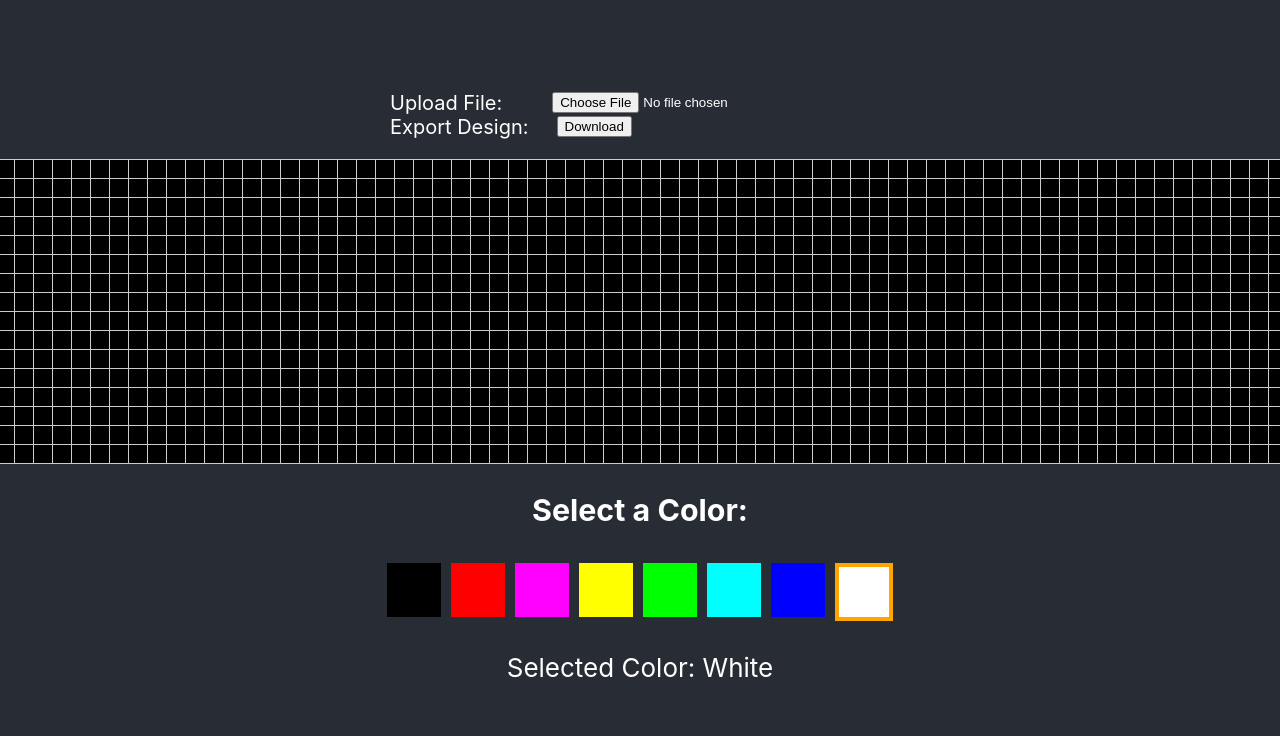
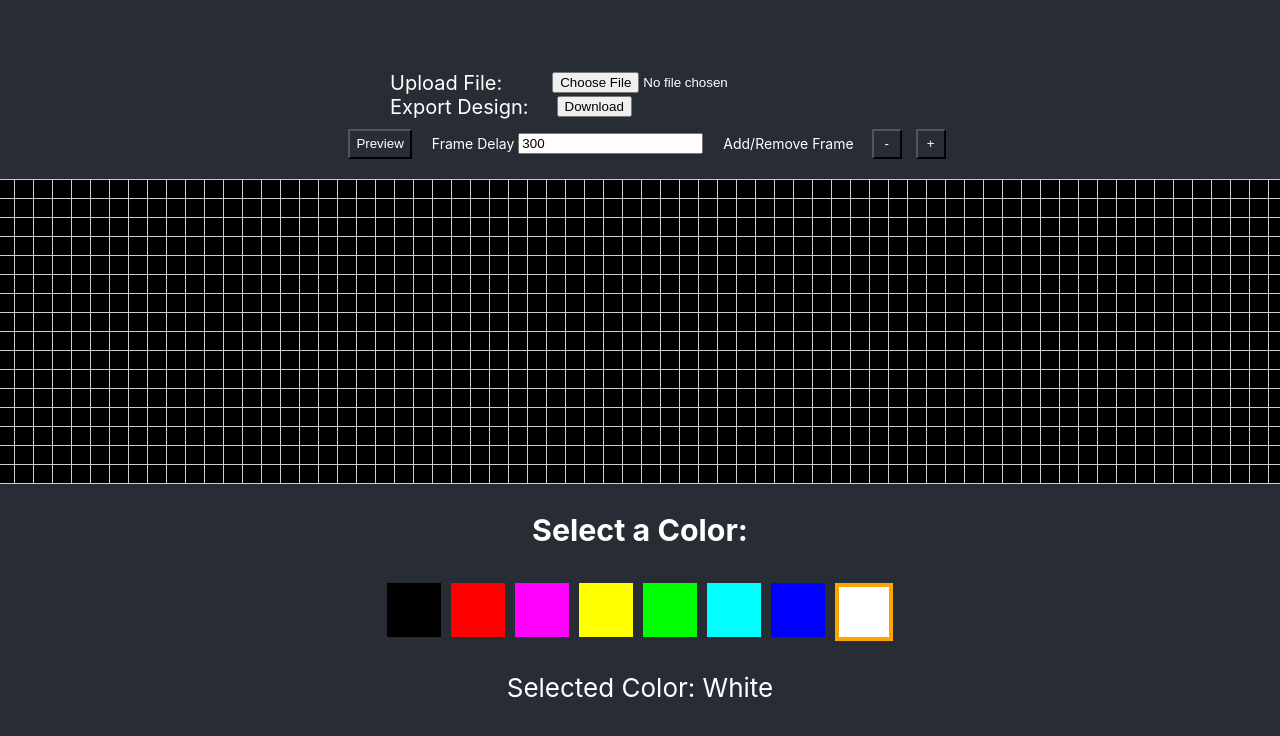
Before and after one commit to HumbertoL/coolled-editor, a React (Create React App) app: page / in a window 1280 px wide. Shown: the top 736 px of the page. Built offline with nearby package versions, Linux system fonts and the light colour scheme.

Commit message:
feat: add remove frame feature

```diff
--- a/src/App.js
+++ b/src/App.js
@@ -40,7 +40,8 @@ const getInitialPixelArray = () => {
 const getInitialData = () => {
   const imageObject = {
     pixelArray: getInitialPixelArray(),
-    isAnimation: false,
+    isAnimation: true,
+    delays: 300,
     frameNum: 1,
     pixelWidth: GRID_WIDTH,
     pixelHeight: GRID_HEIGHT,
--- a/src/FrameControls.js
+++ b/src/FrameControls.js
@@ -1,6 +1,11 @@
 import React, { useEffect } from 'react';
 import styled from 'styled-components';
-import { getFrameData, getStartingPixel, insertFrame } from './helpers/frame';
+import {
+  getFrameData,
+  getStartingPixel,
+  insertFrame,
+  removeFrame,
+} from './helpers/frame';
 
 const StyledRoot = styled.div`
   display: flex;
@@ -52,10 +57,6 @@ const FrameControls = ({
     }
   }, [isPreviewing, delays, frameNum]);
 
-  if (!frameNum || frameNum <= 1) {
-    return null;
-  }
-
   const handleClick = () => {
     setIsPreviewing(!isPreviewing);
   };
@@ -70,7 +71,6 @@ const FrameControls = ({
 
   const handleAddFrame = () => {
     // copy current frame and insert new frame after it
-
     const tempNewFrame = getFrameData(pixelArray, selectedFrame);
     const newFrameData = insertFrame(pixelArray, selectedFrame, tempNewFrame);
 
@@ -79,6 +79,22 @@ const FrameControls = ({
       frameNum: frameNum + 1,
       pixelArray: newFrameData,
     }));
+  };
+
+  const handleRemoveFrame = () => {
+    // remove current frame
+    const newFrameData = removeFrame(pixelArray, selectedFrame);
+    const newFrameCount = frameNum - 1;
+
+    setImageData((prev) => ({
+      ...prev,
+      frameNum: newFrameCount,
+      pixelArray: newFrameData,
+    }));
+
+    if (selectedFrame > newFrameCount) {
+      setFrame(newFrameCount);
+    }
   };
 
   return (
@@ -91,7 +107,7 @@ const FrameControls = ({
       <input value={delays} onChange={handleChangeDelay} type="number" />
 
       <StyledLabel>Add/Remove Frame</StyledLabel>
-      <FrameButton>-</FrameButton>
+      <FrameButton onClick={handleRemoveFrame}>-</FrameButton>
       <FrameButton onClick={handleAddFrame}>+</FrameButton>
     </StyledRoot>
   );
--- a/src/helpers/frame.js
+++ b/src/helpers/frame.js
@@ -21,3 +21,10 @@ export const insertFrame = (pixelArray, selectedFrame, frameData) => {
   newFrameData.splice(frameIndex * FRAME_OFFSET, 0, ...frameData);
   return newFrameData;
 };
+
+export const removeFrame = (pixelArray, selectedFrame) => {
+  const newFrameData = [...pixelArray];
+  const frameIndex = selectedFrame - 1;
+  newFrameData.splice(frameIndex * FRAME_OFFSET, FRAME_OFFSET);
+  return newFrameData;
+};
```
